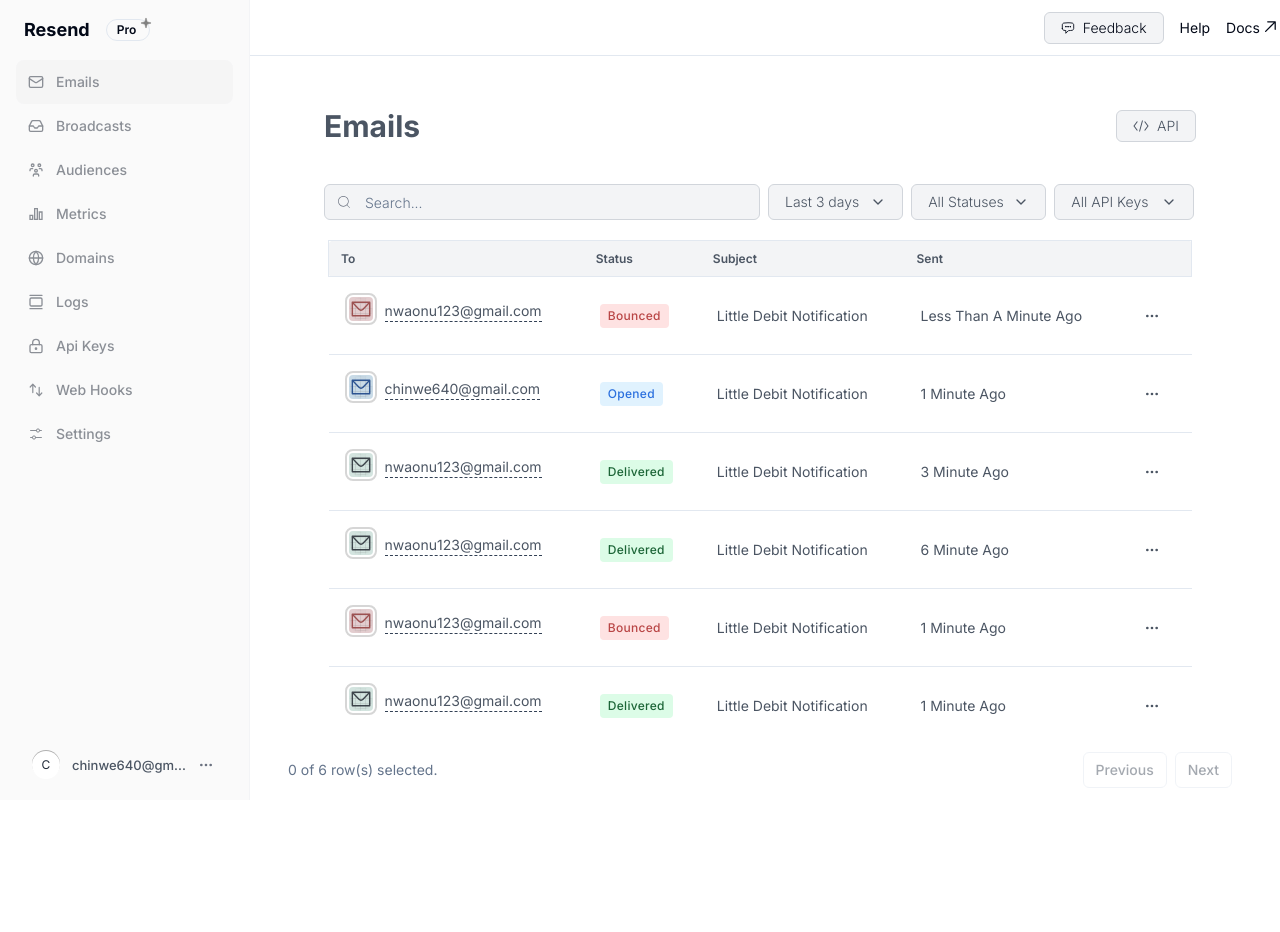
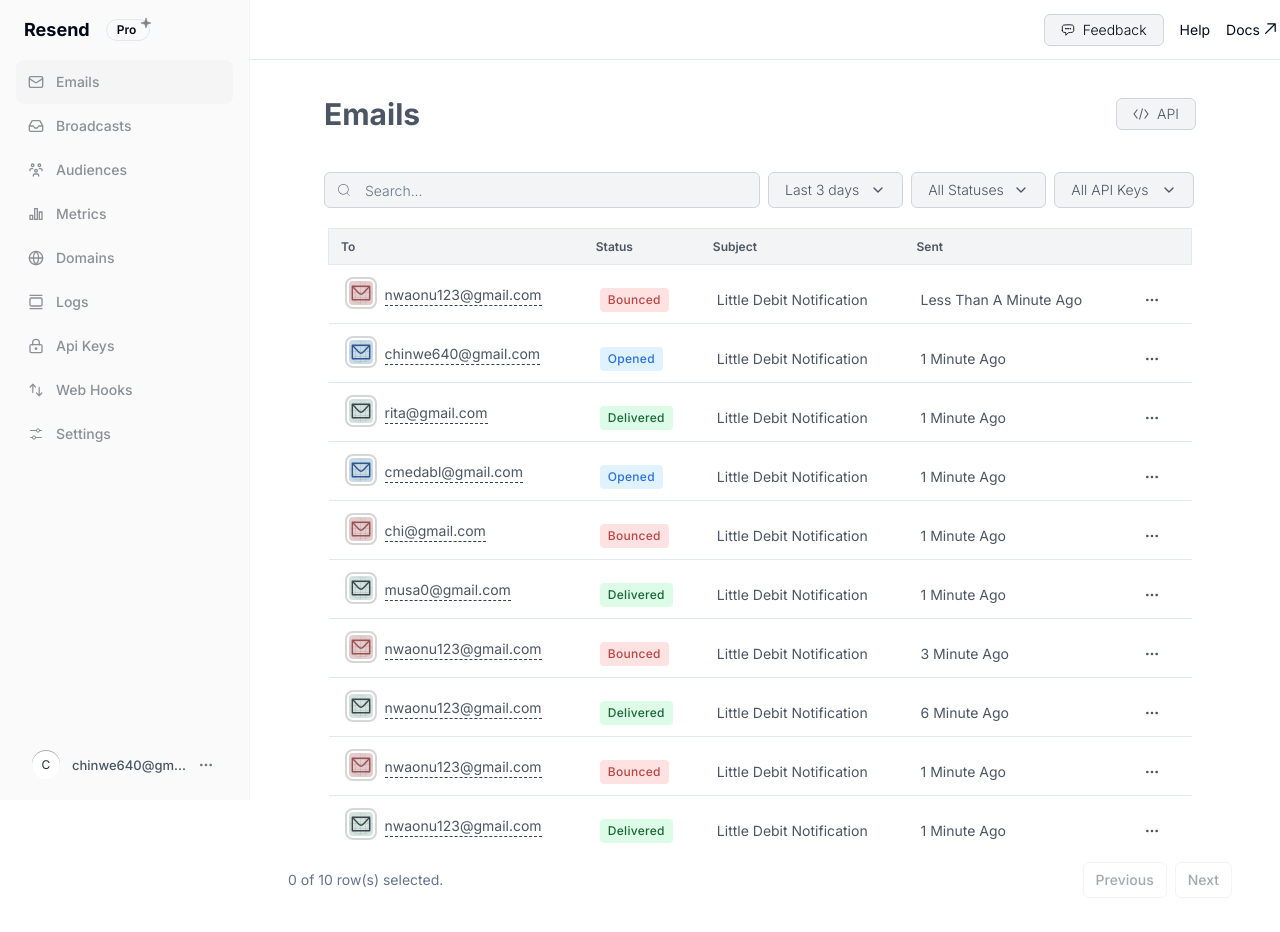
Before and after one commit to wendy640/resend_clone, a Next.js app: page /emails in a window 1280 px wide. Shown: the top 932 px of the page. Before the commit the page ends 844 px from the top, so only its background shows below. Built offline with nearby package versions, Linux system fonts and the light colour scheme.

Commit message:
modify-status-props

```diff
--- a/src/app/layout.tsx
+++ b/src/app/layout.tsx
@@ -28,7 +28,7 @@ export default function RootLayout({
 					disableTransitionOnChange
 				>
 					<Sidebar  />
-					<main className="grid w-full h-full ml-60 ">
+					<main className=" w-full h-full ml-60 ">
 						<Header />
 						{children}
 						<Toaster />
--- a/src/components/EmailDetail.tsx
+++ b/src/components/EmailDetail.tsx
@@ -52,36 +52,38 @@ export default function EmailDetails() {
 	}, [searchParams]);
 
 	if (!mailDetails) {
-		return <div>Loading...</div>;
+		return <div className="m-20">Loading...</div>;
 	}
-const variant =
-	status === "delivered"
-		? "default"
-		: status === "bounced"
-		? "destructive"
-		: "secondary";
-const bgColor =
-	status === "delivered"
-		? "bg-green-100"
-		: status === "bounced"
-		? "bg-red-100"
-		: "bg-sky-100";
-const textColor =
-	status === "delivered"
-		? "text-[#1c6537]"
-		: status === "bounced"
-		? "text-[#b94646]"
-		: "text-[#2b70de]";
+const getStatusClasses = (status: any) => {
+	switch (status) {
+		case "delivered":
+			return {
+				variant: "default",
+				bgColor: "bg-green-100",
+				textColor: "text-[#1c6537]",
+			};
+		case "bounced":
+			return {
+				variant: "destructive",
+				bgColor: "bg-red-100",
+				textColor: "text-[#b94646]",
+			};
+		default:
+			return {
+				variant: "secondary",
+				bgColor: "bg-sky-100",
+				textColor: "text-[#2b70de]",
+			};
+	}
+
+};
+ const { bgColor, textColor } = getStatusClasses(mailDetails.status);
 	return (
-		<div>
-			{" "}
-			<div className="container flex justify-between  mx-5 mt-8">
-				{/* <p>Status: {mailDetails.status}</p>
-			<p>Subject: {mailDetails.subject}</p>
-			<p>Sent: {mailDetails.sent}</p> */}
+		<div className="">
+			<div className="container flex justify-between  mt-8">
 				<div className="mail flex item-center ">
 					<div
-						className={`relative mr-2 w-20 h-20 flex items-center justify-center ${
+						className={`relative  w-20 h-20 flex items-center justify-center ${
 							mailDetails.status === "delivered"
 								? "bg-emerald-50"
 								: mailDetails.status === "bounced"
@@ -383,7 +385,7 @@ const textColor =
 				</div>
 			</div>
 			<div>
-				<div className="flex flex-wrap ml-16 ">
+				<div className="flex flex-wrap ml-8 ">
 					<div className="mt-8 flex w-full flex-col gap-2 md:basis-1/3">
 						<label className=" text-gray-400 uppercase text-xs">From</label>
 						<div className="flex gap-2">
@@ -395,23 +397,23 @@ const textColor =
 					<div className="mt-8 flex w-full flex-col gap-2 md:basis-1/3">
 						<label className=" text-gray-400 uppercase text-xs">Subject</label>
 						<span className="text-sm text-slate-120 font-normal">
-							Welcome to ID Banc
+							{mailDetails.subject}
 						</span>
 					</div>
 					<div className=" mt-8 flex w-full flex-col gap-2 md:basis-1/3">
 						<label className=" text-gray-400 uppercase text-xs">To</label>
 						<div className="flex h-5 items-center gap-2">
 							<span className="text-sm text-slate-120 font-normal">
-								bibiladeoyeleke@gmail.com
+								{mailDetails.to}
 							</span>
 						</div>
 					</div>
 				</div>
 
-				<div className="mt-6 mb-2 ml-16 text-[14px] text-gray-400">
+				<div className="mt-6 mb-2 mx-8 text-[14px] text-gray-400">
 					{" "}
 					<p>EMAIL EVENTS</p>
-					<div className="w-full overflow-x-auto bg-[url('../images/dot.jpeg')] p-8 dark:bg-[url('../images/dot.jpeg')]">
+					<div className="w-full overflow-x-auto p-8 bg-[url('../images/dot.jpeg')] dark:bg-[url('../images/dot.jpeg')]   backdrop-blur-md">
 						<div className="relative flex w-fit gap-12">
 							<span className="pointer-events-none absolute left-16 top-1/2 mt-0.5 h-0.5 w-[calc(100%-8rem)] -translate-y-8 select-none bg-[#e5e5e5] dark:bg-[#191B21] "></span>
 							<div
@@ -440,9 +442,9 @@ const textColor =
 											></path>
 										</svg>
 									</div>
-									<div className="bg-root">
+									<div className="">
 										<span
-											className={` items-center justify-center capitalize font-medium tracking-wide border-none   border inline-flex select-none  whitespace-nowrap  rounded text-xs h-6 px-2 ${bgColor} ${textColor}`}
+											className={`items-center justify-center capitalize font-medium tracking-wide border-none border inline-flex select-none whitespace-nowrap rounded text-xs h-6 px-2 ${bgColor} ${textColor}`}
 										>
 											{mailDetails.status}
 										</span>
@@ -485,7 +487,7 @@ const textColor =
 									</div>
 									<div className="bg-root">
 										<span
-											className={` items-center justify-center capitalize font-medium tracking-wide border-none   border inline-flex select-none  whitespace-nowrap  rounded text-xs h-6 px-2 ${bgColor} ${textColor}`}
+											className={`items-center justify-center capitalize font-medium tracking-wide border-none border inline-flex select-none whitespace-nowrap rounded text-xs h-6 px-2 ${bgColor} ${textColor}`}
 										>
 											{mailDetails.status}
 										</span>
--- a/src/components/EmailTable.tsx
+++ b/src/components/EmailTable.tsx
@@ -70,9 +70,41 @@ const data: Payment[] = [
 		name: "Chinwe Enyidiegwu",
 	},
 	{
+		id: "bhqecj3p",
+		to: "rita@gmail.com",
+		status: "delivered",
+		subject: "Little Debit Notification",
+		sent: "1 minute ago",
+		name: "Rita EBona",
+	},
+	{
+		id: "bhqecj35",
+		to: "cmedabl@gmail.com",
+		status: "opened",
+		subject: "Little Debit Notification",
+		sent: "1 minute ago",
+		name: "Chidozie Medabola",
+	},
+	{
+		id: "bhqecj36",
+		to: "chi@gmail.com",
+		status: "bounced",
+		subject: "Little Debit Notification",
+		sent: "1 minute ago",
+		name: "Chidi Onwa",
+	},
+	{
+		id: "bhqecj38",
+		to: "musa0@gmail.com",
+		status: "delivered",
+		subject: "Little Debit Notification",
+		sent: "1 minute ago",
+		name: "Musa Garuba",
+	},
+	{
 		id: "bhqecj2p",
 		to: "nwaonu123@gmail.com",
-		status: "delivered",
+		status: "bounced",
 		subject: "Little Debit Notification",
 		sent: "3 minute ago",
 		name: "Nwaonu Micheal",
--- a/src/components/Header.tsx
+++ b/src/components/Header.tsx
@@ -65,8 +65,8 @@ export const Header = () => {
 	}, [pathname]);
 
 	return (
-		<div className="flex-1 flex flex-col">
-			<header className="flex w-full h-14 items-center gap-4 border-b ">
+		<div className="flex h-[60px] items-center justify-end border-b w-full ">
+			<header className="">
 				<HamburgerSheet>
 					<HamburgerSheetTrigger asChild>
 						<Button
--- a/src/components/MailTab.tsx
+++ b/src/components/MailTab.tsx
@@ -67,7 +67,7 @@ const MailTab = ({ name }: MailTabProps) => {
 	};
 
 	return (
-		<div className="ml-16 my-8  max-w-6xl rounded-md border-2 border-gray-300">
+		<div className="mx-8 my-8  max-w-6xl rounded-md border-2 border-gray-300">
 			<div className="">
 				<div className="relative flex justify-between px-10 pb-3 pt-4">
 					<Tabs defaultValue="HTML" className="w-full">
@@ -78,7 +78,7 @@ const MailTab = ({ name }: MailTabProps) => {
 								<TabsTrigger value="source">Source</TabsTrigger>
 							</TabsList>
 							{copied ? (
-								<Check className="cursor-pointer" size={24} />
+								<Check className="cursor-pointer" color="gray" size={22} />
 							) : (
 								<ClipboardList
 									size={24}
@@ -95,7 +95,7 @@ const MailTab = ({ name }: MailTabProps) => {
 								</pre>
 							</div>
 						</TabsContent>
-						<TabsContent value="plain" className="py-5">
+						<TabsContent value="plain" className="py-5 text-gray-400">
 							<div>
 								<pre className="whitespace-pre-wrap">
 									{generatePlainTextContent(name)}
--- a/src/components/ui/table.tsx
+++ b/src/components/ui/table.tsx
@@ -58,7 +58,7 @@ const TableRow = React.forwardRef<
   <tr
     ref={ref}
     className={cn(
-      "border-b transition-colors hover:bg-muted/50 data-[state=selected]:bg-muted",
+      "border-b transition-colors  ",
       className
     )}
     {...props}
@@ -87,7 +87,7 @@ const TableCell = React.forwardRef<
 >(({ className, ...props }, ref) => (
   <td
     ref={ref}
-    className={cn("p-4 align-middle [&:has([role=checkbox])]:pr-0", className)}
+    className={cn("px-4 pt-3 pb--2 align-middle [&:has([role=checkbox])]:pr-0", className)}
     {...props}
   />
 ))
```
